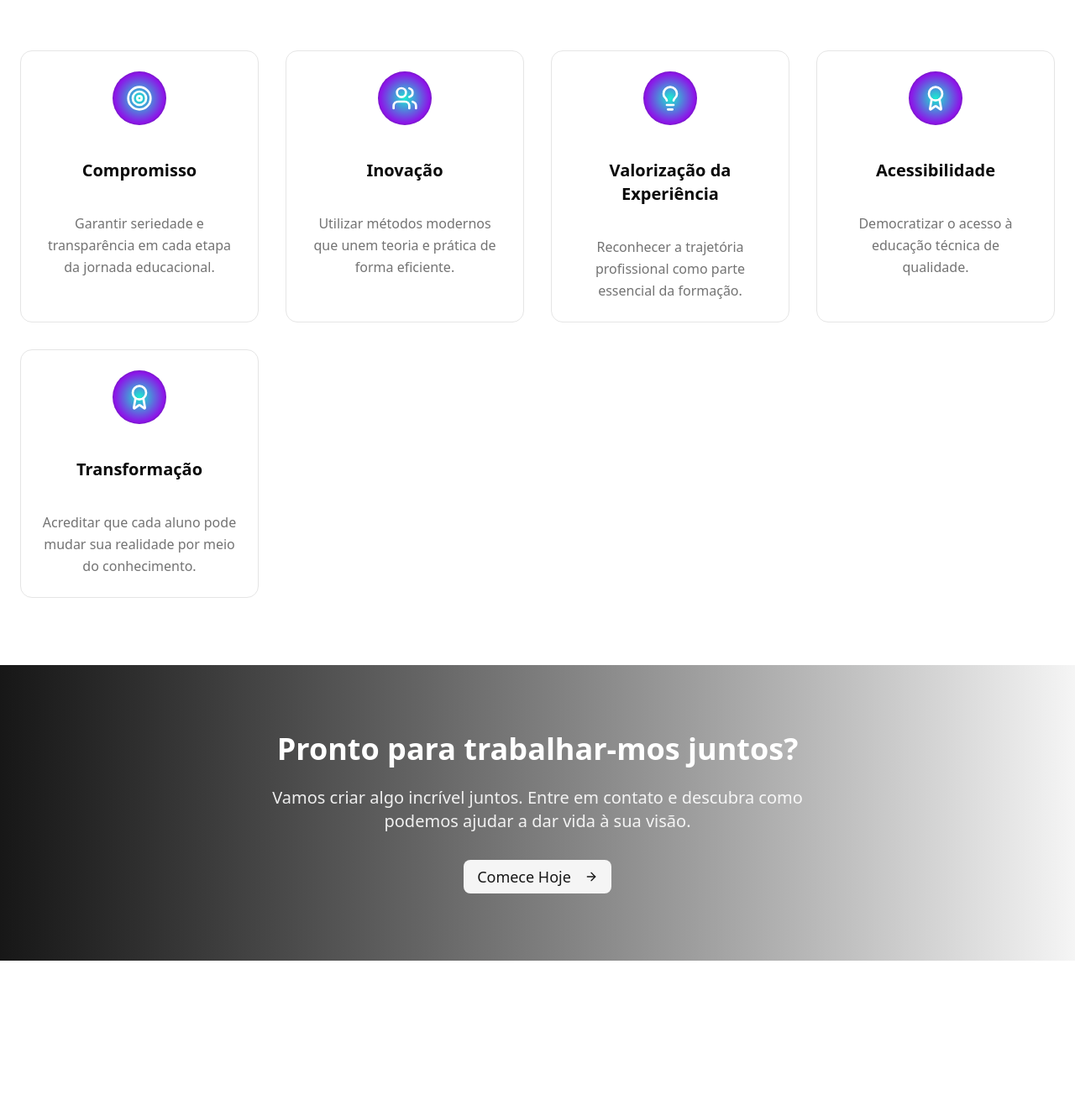
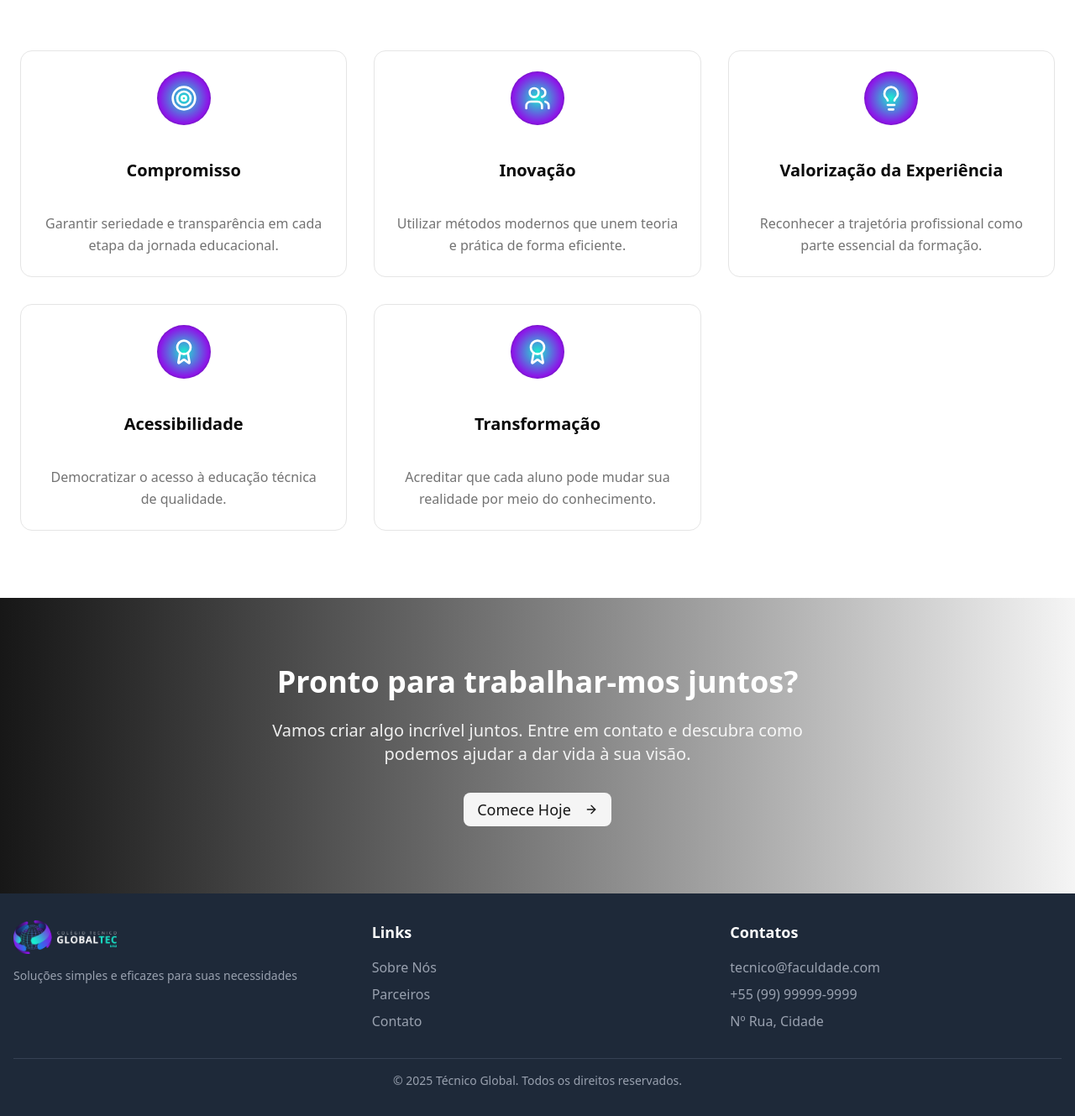
Before and after one commit to IsraelMends/Tecnico-Global, a Next.js app: page /about in a window 1280 px wide. Shown: the part 2132-3461 px from the top of the page at 84% size. Before the commit the page ends 3276 px from the top, so only its background shows below. Built offline with nearby package versions, Linux system fonts and the light colour scheme.

Commit message:
feat(about-page): adicionar componente Footer à página Sobre

```diff
--- a/src/app/about/page.tsx
+++ b/src/app/about/page.tsx
@@ -7,6 +7,7 @@ import { TimelineCard } from "@/components/timeline-card";
 import { ValueCard } from "@/components/value-card";
 import AppModal from "@/components/app-modal";
 import Header from "@/components/header";
+import Footer from "@/components/footer";
 
 import { Target, Users, Lightbulb, Award, ArrowRight } from "lucide-react";
 
@@ -108,7 +109,7 @@ const About = () => {
             </p>
           </div>
 
-          <div className="grid md:grid-cols-2 lg:grid-cols-4 gap-8">
+          <div className="grid md:grid-cols-1 lg:grid-cols-3 gap-8">
             <ValueCard
               icon={Target}
               title="Compromisso"
@@ -168,6 +169,10 @@ const About = () => {
         originLabel="Botão Hero"
       />
     </div>
+
+    <footer>
+      <Footer />
+    </footer>
     </>
   );
 };
```
